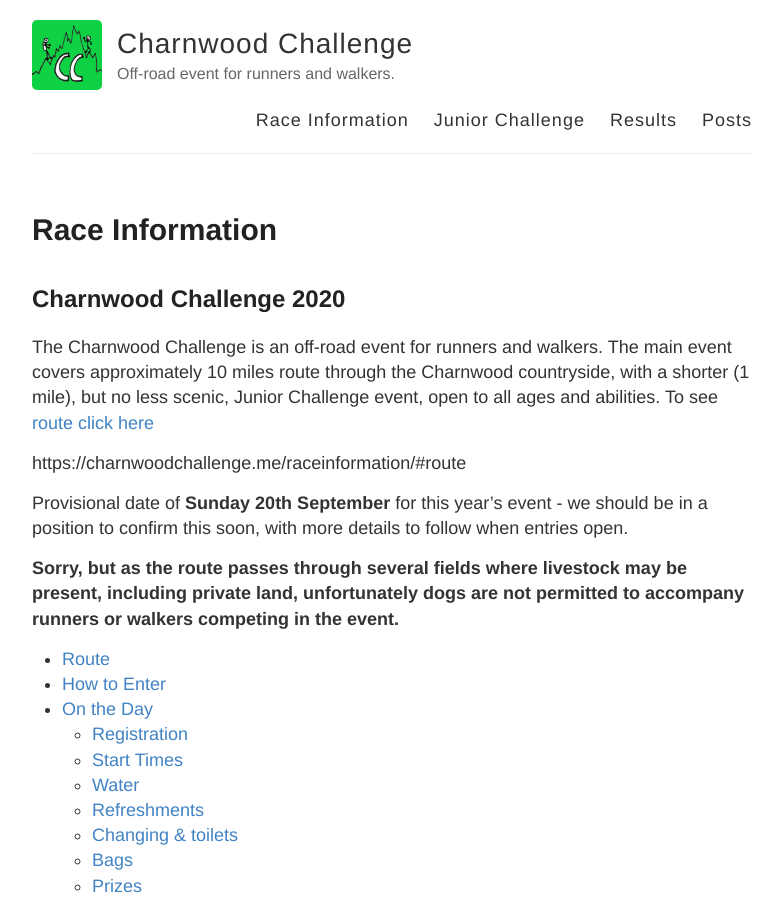
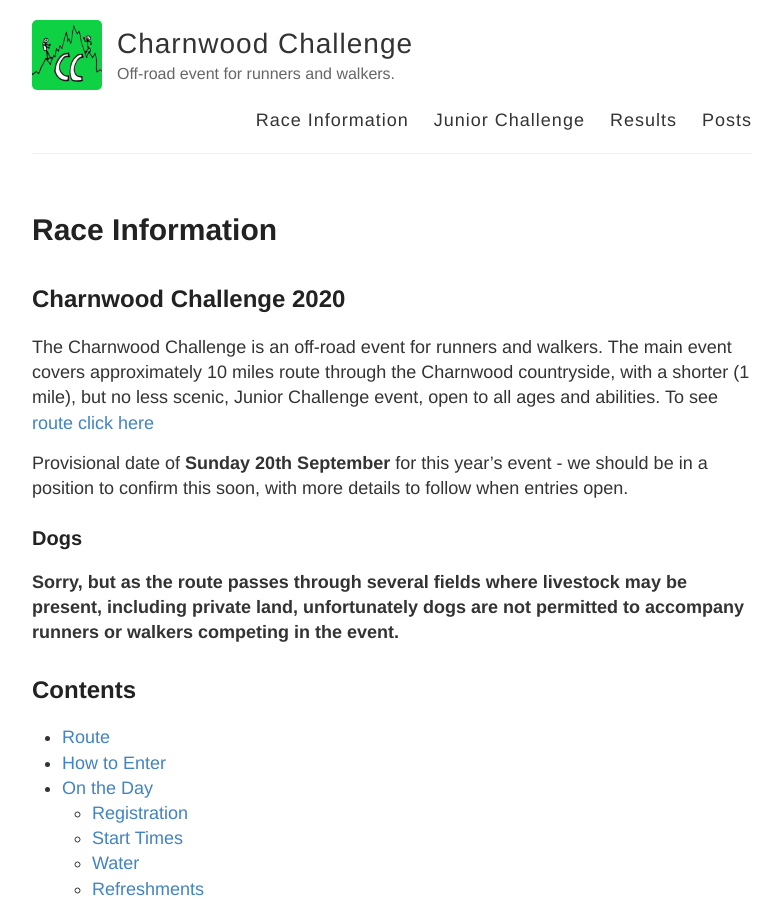
Before and after one commit to Charnwood-Challenge/Charnwood-Challenge.github.io, a Jekyll site: the page built from raceinformation.md, in a window 1280 px wide and 900 px high. Shown: the whole window, without its empty margins (248-1031 px from the left). Built offline with Jekyll 4.4.1, drawn with Linux system fonts in a browser that asks for light colours.

Commit message:
Update raceinformation.md

```diff
--- a/raceinformation.md
+++ b/raceinformation.md
@@ -6,13 +6,15 @@ permalink: /raceinformation/
 
 ## Charnwood Challenge 2020
 
-The Charnwood Challenge is an off-road event for runners and walkers. The main event covers approximately 10 miles route through the Charnwood countryside, with a shorter (1 mile), but no less scenic, Junior Challenge event, open to all ages and abilities. To see [route click here](https://charnwoodchallenge.me/route/)
-
-https://charnwoodchallenge.me/raceinformation/#route
+The Charnwood Challenge is an off-road event for runners and walkers. The main event covers approximately 10 miles route through the Charnwood countryside, with a shorter (1 mile), but no less scenic, Junior Challenge event, open to all ages and abilities. To see [route click here](https://charnwoodchallenge.me/raceinformation/#route)
 
 Provisional date of **Sunday 20th September** for this year's event - we should be in a position to confirm this soon, with more details to follow when entries open.
 
+### Dogs
+
 **Sorry, but as the route passes through several fields where livestock may be present, including private land, unfortunately dogs are not permitted to accompany runners or walkers competing in the event.**
+
+## Contents
 
 * [Route](https://charnwoodchallenge.me/raceinformation/#route)
 * [How to Enter](https://charnwoodchallenge.me/raceinformation/#how-to-enter)
```
